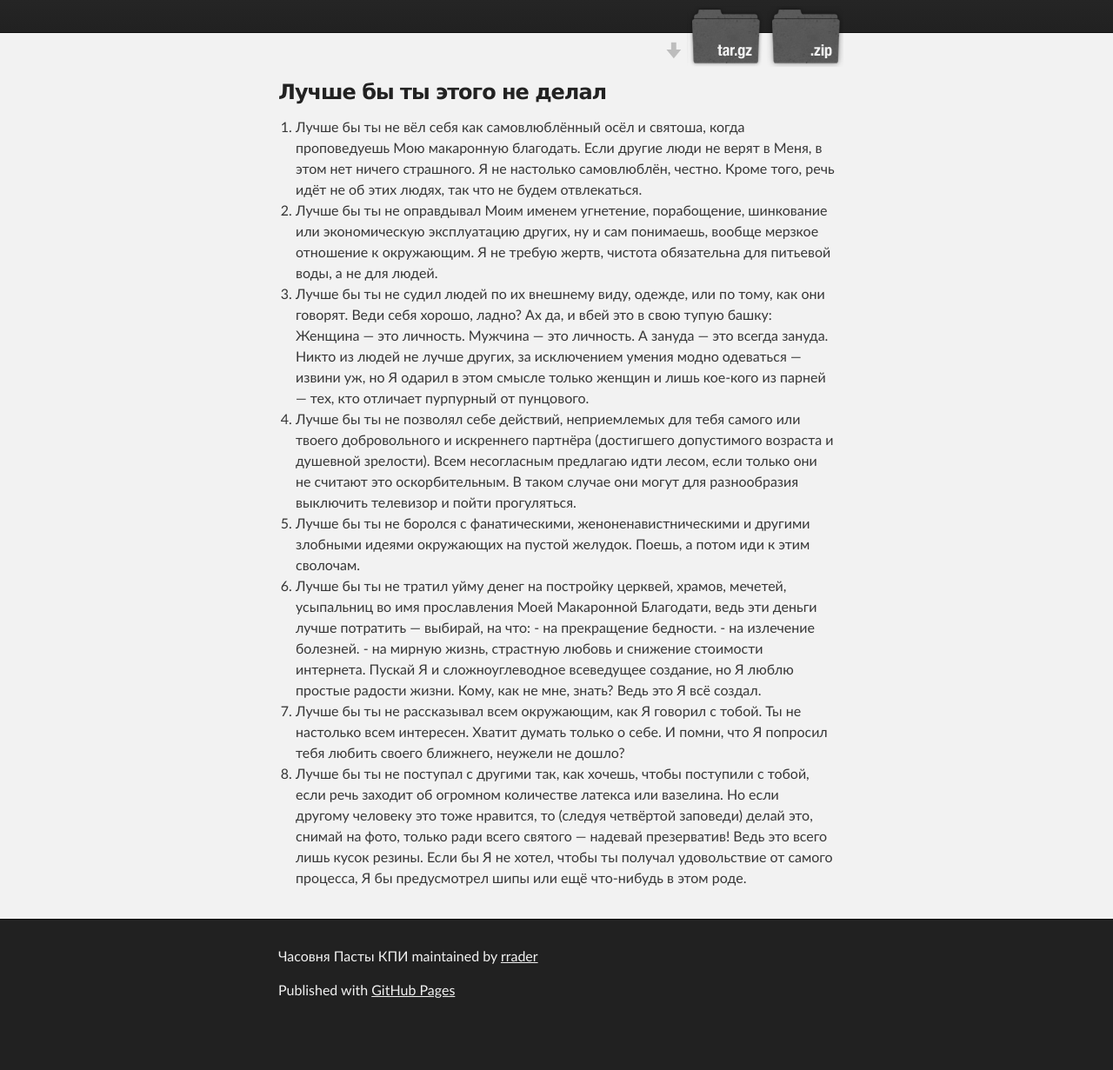
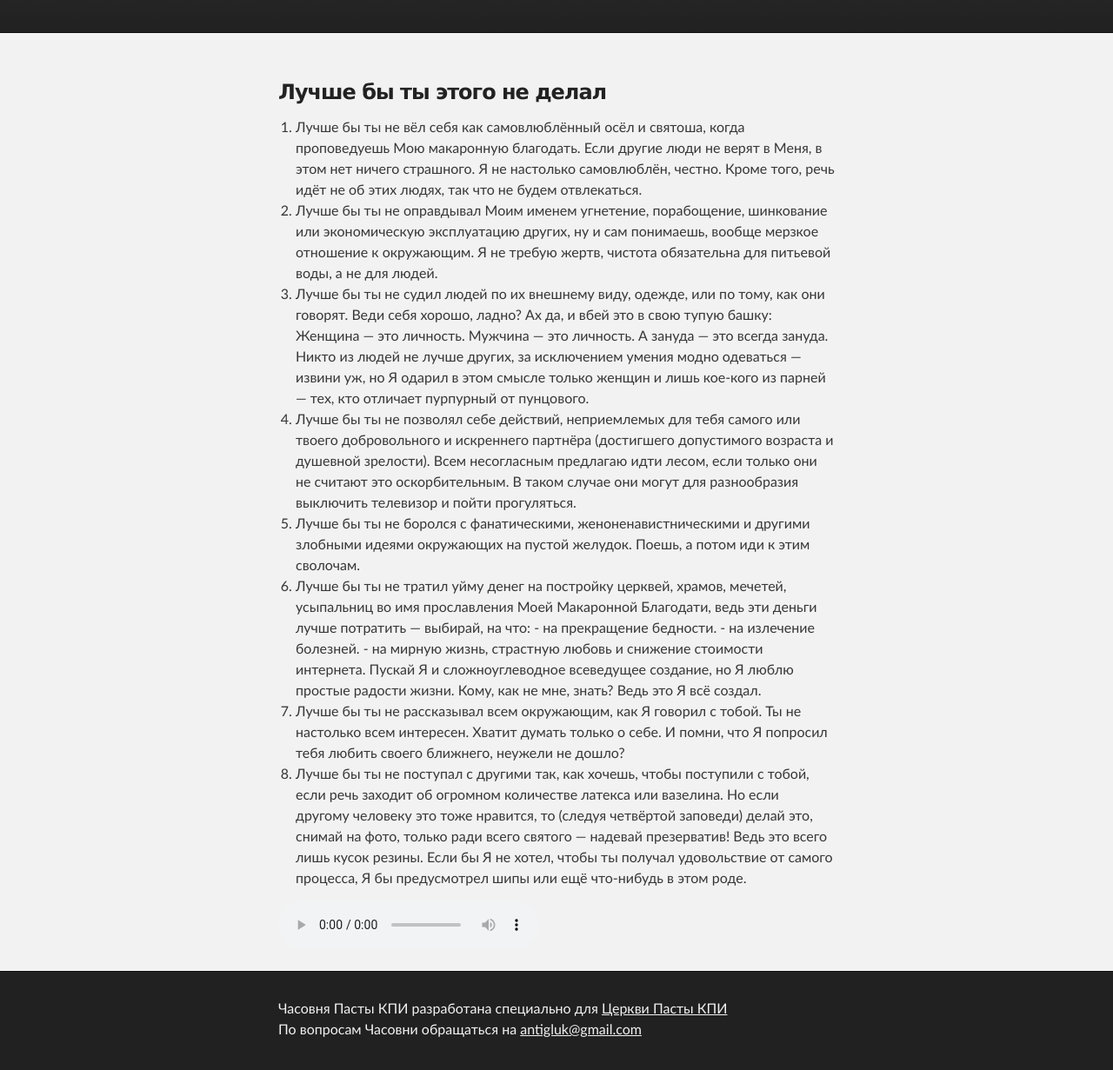
Before and after one commit to rrader/pasta, a plain HTML site: page index.html in a window 1280 px wide. Shown: the part 172-1403 px from the top of the page at 87% size. Before the commit the page ends 1358 px from the top, so only its background shows below. Drawn offline with Linux system fonts and the light colour scheme.

Commit message:
Better not do this

```diff
--- a/index.html
+++ b/index.html
@@ -20,11 +20,6 @@
 
           <h1 id="project_title">Часовня Пасты КПИ</h1>
           <h2 id="project_tagline">Ешь.Моли.КПИ.</h2>
-
-            <section id="downloads">
-              <a class="zip_download_link" href="https://github.com/rrader/pasta/zipball/master">Download this project as a .zip file</a>
-              <a class="tar_download_link" href="https://github.com/rrader/pasta/tarball/master">Download this project as a tar.gz file</a>
-            </section>
         </header>
     </div>
 
@@ -47,14 +42,17 @@
 <li>Лучше бы ты не рассказывал всем окружающим, как Я говорил с тобой. Ты не настолько всем интересен. Хватит думать только о себе. И помни, что Я попросил тебя любить своего ближнего, неужели не дошло?</li>
 <li>Лучше бы ты не поступал с другими так, как хочешь, чтобы поступили с тобой, если речь заходит об огромном количестве латекса или вазелина. Но если другому человеку это тоже нравится, то (следуя четвёртой заповеди) делай это, снимай на фото, только ради всего святого — надевай презерватив! Ведь это всего лишь кусок резины. Если бы Я не хотел, чтобы ты получал удовольствие от самого процесса, Я бы предусмотрел шипы или ещё что-нибудь в этом роде.</li>
 </ol>
+        <audio src="media/pasta_song.mp3" autoplay loop controls></audio>
       </section>
     </div>
 
     <!-- FOOTER  -->
     <div id="footer_wrap" class="outer">
       <footer class="inner">
-        <p class="copyright">Часовня Пасты КПИ maintained by <a href="https://github.com/rrader">rrader</a></p>
-        <p>Published with <a href="https://pages.github.com">GitHub Pages</a></p>
+        <p class="copyright">
+          Часовня Пасты КПИ разработана специально для <a href="https://vk.com/pasta_kpi">Церкви Пасты КПИ</a><br />
+          По вопросам Часовни обращаться на <a href="mailto:antigluk@gmail.com">antigluk@gmail.com</a>
+        </p>
       </footer>
     </div>
 
```
Also changed, not shown: 1 other file.
